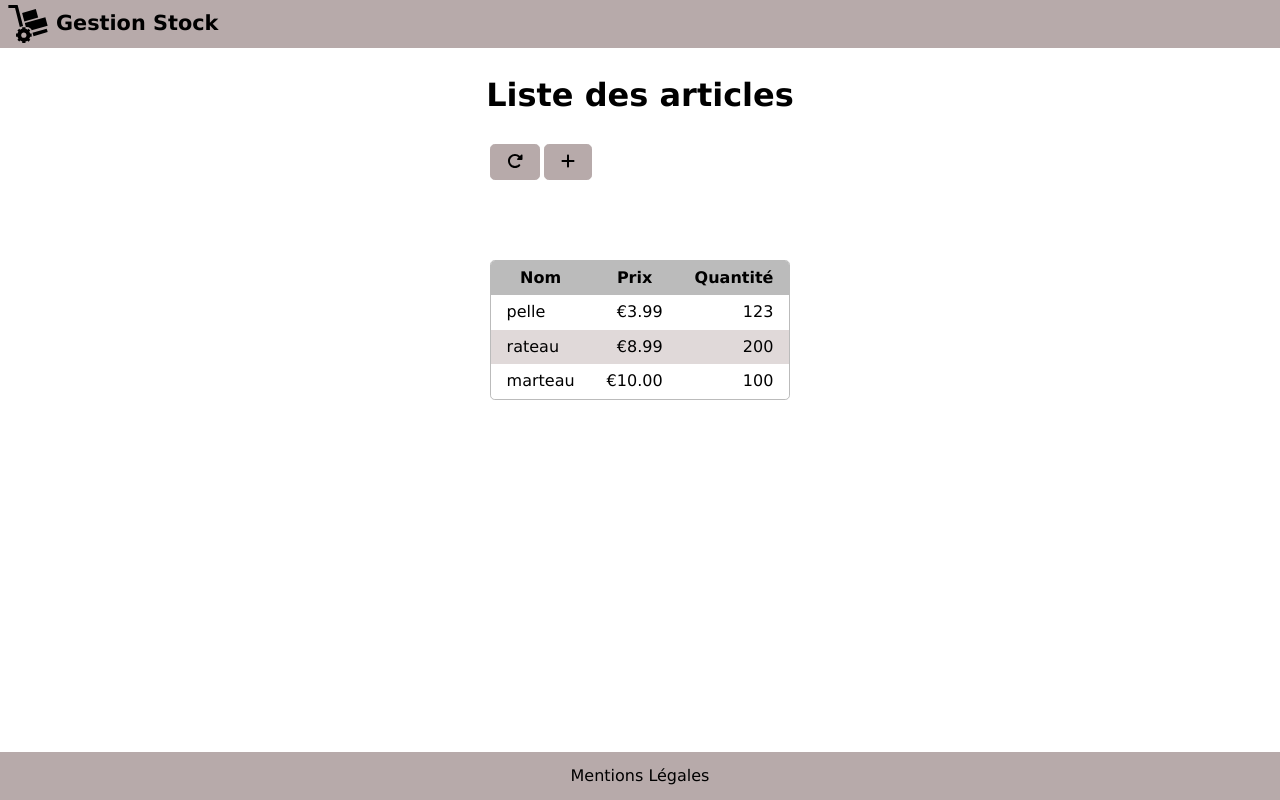
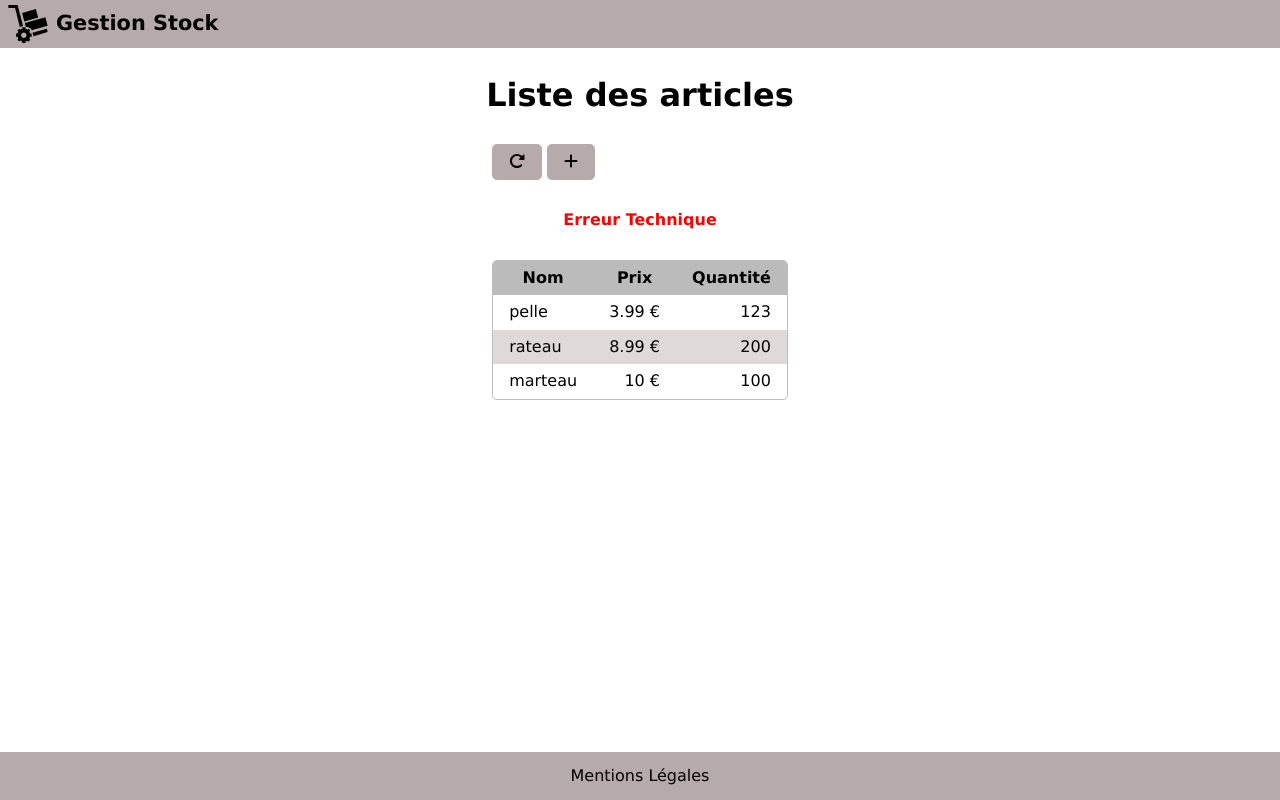
Before and after one commit to leaaubert1497/angular-formation, an Angular app in the folder front/: page /stock in a window 1280 px wide. Built offline with nearby package versions, Linux system fonts and the light colour scheme; no server answers.

Commit message:
dev: isLoading with error

```diff
--- a/front/src/app/services/article.service.ts
+++ b/front/src/app/services/article.service.ts
@@ -10,7 +10,9 @@ import { Article, NewArticle } from '../interfaces/article';
   providedIn: 'root',
 })
 export class ArticleService {
-  private articles$ = new BehaviorSubject<Article[]>([
+  isLoading = false;
+  errorMsg = '';
+  protected articles$ = new BehaviorSubject<Article[]>([
     {
       id: 'a1',
       name: 'pelle',
--- /dev/null
+++ b/front/src/app/services/back-article.service.ts
@@ -0,0 +1,49 @@
+import { HttpClient } from '@angular/common/http';
+import { Injectable } from '@angular/core';
+import {
+  catchError,
+  delay,
+  finalize,
+  map,
+  Observable,
+  of,
+  switchMap,
+  tap,
+} from 'rxjs';
+import { Article } from '../interfaces/article';
+import { ArticleService } from './article.service';
+
+const url = 'http://localhost:3000/api/articles';
+
+@Injectable({
+  providedIn: 'root',
+})
+export class BackArticleService extends ArticleService {
+  constructor(private readonly http: HttpClient) {
+    super();
+    console.log('instantiate back-end service');
+    this.loadArticles().subscribe();
+  }
+
+  loadArticles(): Observable<void> {
+    return of(undefined).pipe(
+      tap(() => {
+        this.errorMsg = '';
+        this.isLoading = true;
+      }),
+      delay(2000),
+      switchMap(() => this.http.get<Article[]>(url)),
+      map((articles) => {
+        this.articles$.next(articles);
+      }),
+      finalize(() => {
+        this.isLoading = false;
+      }),
+      catchError((err) => {
+        console.log('err: ', err);
+        this.errorMsg = 'Erreur Technique';
+        return of(undefined);
+      })
+    );
+  }
+}
--- a/front/src/app/stock/stock.component.html
+++ b/front/src/app/stock/stock.component.html
@@ -23,7 +23,7 @@
         ></fa-icon>
       </button>
     </nav>
-    <div class="error">{{ errorMsg }}</div>
+    <div class="error">{{ getErrorMsg() }}</div>
     <table>
       <thead>
         <tr>
@@ -33,15 +33,25 @@
         </tr>
       </thead>
       <tbody>
+        <tr *ngIf="articleService.isLoading; else data">
+          <td colspan="3">
+            <div class="loading">
+              <fa-icon [icon]="faSpinner" [spin]="true"></fa-icon>
+              <span>Chargement...</span>
+            </div>
+          </td>
+        </tr>
+        <ng-template #data>
           <tr
             *ngFor="let a of articleService.getArticles() | async"
             [class.selected]="selectedArticles.has(a)"
             (click)="select(a)"
           >
             <td class="name">{{ a.name }}</td>
-          <td class="price">{{ a.price | currency : "EUR" : true }}</td>
+            <td class="price">{{ a.price }} €</td>
             <td class="qty">{{ a.qty }}</td>
           </tr>
+        </ng-template>
       </tbody>
     </table>
   </div>
--- a/front/src/app/stock/stock.component.scss
+++ b/front/src/app/stock/stock.component.scss
@@ -24,3 +24,9 @@ div.content {
     height: 3em;
     color: #ff0000;
   }
+
+  div.loading {
+    display: flex;
+    justify-content: center;
+    gap: 0.5em
+  }
--- a/front/src/app/stock/stock.component.ts
+++ b/front/src/app/stock/stock.component.ts
@@ -27,6 +27,13 @@ export class StockComponent implements OnDestroy {
 
   constructor(protected readonly articleService: ArticleService) {
     console.log('articleService: ' + articleService);
+  }
+
+  getErrorMsg() {
+    if (this.errorMsg !== '') {
+      return this.errorMsg;
+    }
+    return this.articleService.errorMsg;
   }
 
   ngOnDestroy(): void {
```
Also changed, not shown: front/src/app/app.module.ts (+9 -10 lines), 1 other file (tests, documents, lock files or other folders). Lines whose indentation alone changed are shown as unchanged.
